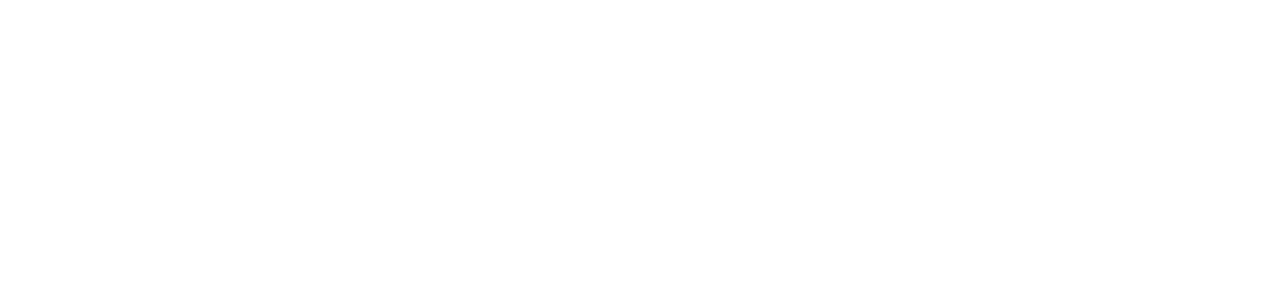
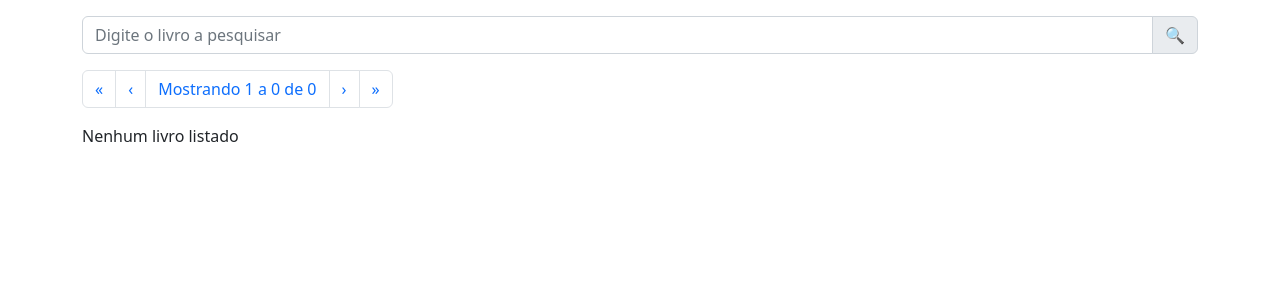
Before and after one commit to ewertonvaz/books-collection-92, a React (Create React App) app: page /pesquisar in a window 1280 px wide. Before the commit this address had no page. Shown: the top 300 px of the page. Built offline with nearby package versions, Linux system fonts and the light colour scheme.

Commit message:
implementada a rota /pesquisar e a pagina GoogleBooksPage

```diff
--- a/src/App.js
+++ b/src/App.js
@@ -5,6 +5,7 @@
 import HomePage from './pages/HomePage';
 import CadastroPage from './pages/CadastroPage';
 import EditarPage from './pages/EditarPage';
+import GoogleBooksPage from './pages/GoogleBooksPage';
 
 function App() {
   return (
@@ -14,6 +15,7 @@
         <Route path="/" element={<HomePage />} />
         <Route path="/cadastro" element={<CadastroPage />} />
         <Route path="/editar" element={<EditarPage />} />
+        <Route path="/pesquisar" element={<GoogleBooksPage />} />
       </Routes>
     </div>
   );
--- /dev/null
+++ b/src/components/Paginator.jsx
@@ -0,0 +1,41 @@
+import { Pagination } from "react-bootstrap";
+
+function Paginator({paginator, maxResults, doSearch }) {
+    function lastClick(){
+        let lastPage = paginator.lastPage;
+        let startIndex = maxResults * lastPage;
+        doSearch(startIndex, lastPage);
+    }
+
+    function nextClick(){
+        let nextPage = paginator.currPage + 1 < paginator.lastPage ? paginator.currPage + 1 : paginator.lastPage;
+        let startIndex = maxResults * nextPage;
+        doSearch(startIndex, nextPage);
+    }
+
+    function previousClick(){
+        let previousPage = paginator.currPage - 1 >= 0 ? paginator.currPage - 1 : 0;
+        let startIndex = maxResults * previousPage;
+        doSearch(startIndex, previousPage);
+    }
+
+    function firstClick(){
+        let firstPage = 0;
+        let startIndex = 0;
+        doSearch(startIndex, firstPage);
+    }
+
+    return (
+        <Pagination>
+            <Pagination.First onClick={firstClick}/>
+            <Pagination.Prev onClick={previousClick}/>
+            <Pagination.Item>
+                {`Mostrando ${paginator.startIndex + 1} a ${paginator.startIndex + paginator.countResults} de ${paginator.totalItems}`}
+            </Pagination.Item>
+            <Pagination.Next onClick={nextClick}/>
+            <Pagination.Last onClick={lastClick}/>
+        </Pagination>
+    );
+}
+
+export default Paginator;
--- /dev/null
+++ b/src/components/ShowBook.jsx
@@ -0,0 +1,19 @@
+import styles from "./ShowBook.module.css";
+import { Card, Button } from 'react-bootstrap';
+
+function ShowBook({book}) {
+    const { volumeInfo } = book;
+    const images = volumeInfo.imageLinks ? Object.values(volumeInfo.imageLinks) : [];
+    return (
+        <Card className={styles["wrapper"]}>
+            <Card.Img variant="top" src={images[0]} alt="capa do livro"/>
+            <Card.Body>
+                <Card.Title>{volumeInfo.title}</Card.Title>
+                <Card.Text>{volumeInfo.description && volumeInfo.description.substring(0, 128) + '...'}</Card.Text>
+                <Button variant="primary">Go somewhere</Button>
+            </Card.Body>
+      </Card>
+    );
+}
+
+export default ShowBook;
--- /dev/null
+++ b/src/components/ShowBook.module.css
@@ -0,0 +1,15 @@
+.wrapper {
+   width: 18rem;
+}
+
+.wrapper:hover {
+    cursor: pointer;
+}
+
+.wrapper img {
+    width: 120;
+    height: 180px;
+    /* opacity: 0.2; */
+    object-fit: cover;
+    object-position: 0 50%;
+}
--- /dev/null
+++ b/src/pages/GoogleBooksPage.jsx
@@ -0,0 +1,102 @@
+import axios from "axios";
+import { useState } from "react";
+import ShowBook from "../components/ShowBook";
+import { Container, Col, Row, InputGroup, Form } from "react-bootstrap";
+import Paginator from "../components/Paginator";
+const apiUrl = "https://www.googleapis.com/books/v1/volumes";
+
+function GoogleBooksPage() {
+    const [paginator, setPaginator] = useState({
+        startIndex : 0,
+        countResults: 0,
+        totalItems : 0,
+        currPage : 1,
+        lastPage : 0
+    });
+
+    const maxResults = 16;
+    const colCount = 4;
+    const rowArray = [];
+    let maxPages = maxResults * colCount * 5; //Limitação no totalItem pois este é um valor estimado retornado pela API
+
+    const [search, setSearch] = useState("");
+    const [loading, setLoading] = useState(false);
+    const [books, setBooks] = useState({});
+
+    let colArray = [];
+    let itemCount = 0;
+
+    async function doSearch(startIndex, currPage){
+        setLoading(true);
+        try {
+            const res = await axios.get(
+                `${apiUrl}?q=${search.replace(' ', '+')}&startIndex=${startIndex}&maxResults=${maxResults}`);
+            maxPages = maxPages <= res.data.totalItems ? maxPages : res.data.totalItems;
+            setBooks(res.data);
+            setPaginator({...paginator,
+                startIndex : startIndex,
+                currPage : currPage,
+                countResults: res.data.items.length,
+                totalItems: maxPages,
+                lastPage: Math.ceil(maxPages / maxResults )
+            });
+        } catch(e) {
+            console.log(e);
+        }
+        setLoading(false);
+    }
+
+    // useEffect(
+    //     () =>  {},
+    //     []
+    // );
+
+    function handleSearch(e){
+        setSearch( e.target.value )
+    }
+
+    return (<Container>
+        <InputGroup className="my-3">
+            <Form.Control
+                placeholder="Digite o livro a pesquisar"
+                aria-label="search"
+                aria-describedby="basic-addon1"
+                name="search"
+                value={search}
+                onChange={handleSearch}
+            />
+            <InputGroup.Text id="basic-addon1" onClick={ ()=> doSearch(0,1)} disable={search !== "" ? "true" : "false"}>🔍</InputGroup.Text>
+        </InputGroup>
+        <Paginator paginator={paginator} maxResults={maxResults} doSearch={doSearch}/>
+        {
+            Object.keys(books).length === 0 ? <p>Nenhum livro listado</p>
+            :
+            loading ? <p>Carregando...</p>  :
+            <>
+                {
+                    // books.items.map( book => {
+                    //     return (
+                    //         <ShowBook key={book.id} book={book} />
+                    //     );
+                    // })
+
+                    books.items && books.items.forEach( book => {
+                        colArray.push(<Col key={book.id}><ShowBook key={book.id} book={book} /></Col>);
+                        itemCount++;
+                        if (itemCount % colCount === 0) {
+                            rowArray.push(<Row key={`row_${itemCount}_${book.name}`} className="my-4"> {colArray} </Row>);
+                            colArray = [];
+                        }
+                        if (itemCount === books.items.length ) {
+                            rowArray.push(<Row key={`row_${itemCount+1}_${book.name}`} className="my-4"> {colArray} </Row>);
+                            colArray = [];
+                        }
+                    })
+                }
+                { rowArray.length > 0 ? rowArray : colArray }
+            </>
+        }
+    </Container> );
+}
+
+export default GoogleBooksPage;
```
